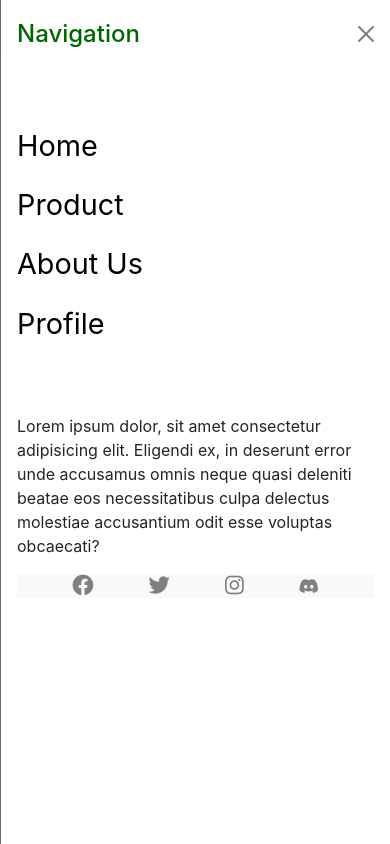
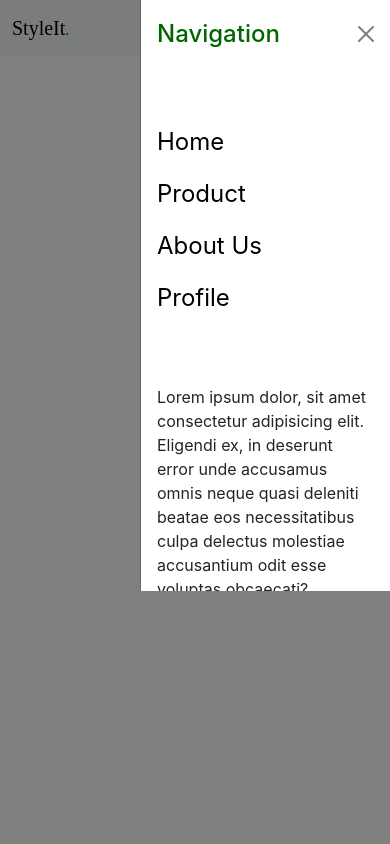
Before and after one commit to Niiischal/Clothing-Website-MERN, a React (Create React App) app in the folder styleit/: page / in a window 390 px wide. Both pictures are taken after a click on the button "Toggle navigation". Built offline with nearby package versions, Linux system fonts and the light colour scheme; a web font is replaced by a local one.

Commit message:
making off canvas menu responsive for some of the devices

```diff
--- a/styleit/src/components/Navbar.js
+++ b/styleit/src/components/Navbar.js
@@ -1,4 +1,5 @@
 import React from 'react'
+import '../../src/offCanvasStyle.css'
 import Footer from './Footer'
 const Navbar = () => {
   return (
@@ -42,7 +43,7 @@ const Navbar = () => {
       <div className="offcanvas-body">
         <ul
           className="navbar-nav justify-content-end flex-grow-1 pe-3"
-          style={{ fontSize: "1.8rem", margin: "2rem 0 2rem 0", padding: "0 0 1.8rem 0" }}
+          style={{ fontSize: "1.5rem", margin: "2rem 0 2rem 0", padding: "0 0 1.8rem 0" }}
         >
           <li className="nav-item">
             <a className="nav-link active" aria-current="page" href="/home">
@@ -75,8 +76,6 @@ const Navbar = () => {
     </div>
   </div>
 </nav>
-
-
 </>
   )
 }
--- /dev/null
+++ b/styleit/src/offCanvasStyle.css
@@ -0,0 +1,12 @@
+
+  @media (max-width : 992px) {
+    .offcanvas {
+      width : 250px !important;
+    }
+  }
+
+  @media (min-height: 710px) {
+    .offcanvas {
+      height : 70% !important;
+    }
+  }
```
Also changed, not shown: styleit/src/style/nav.css (deleted).
